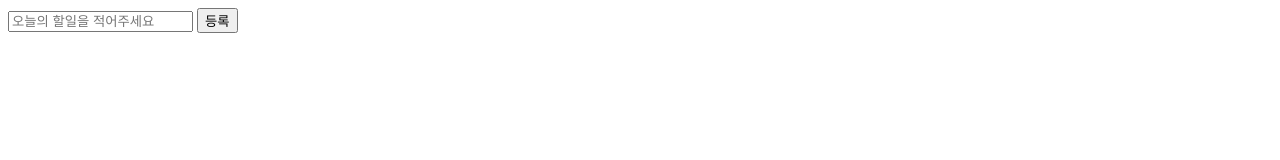
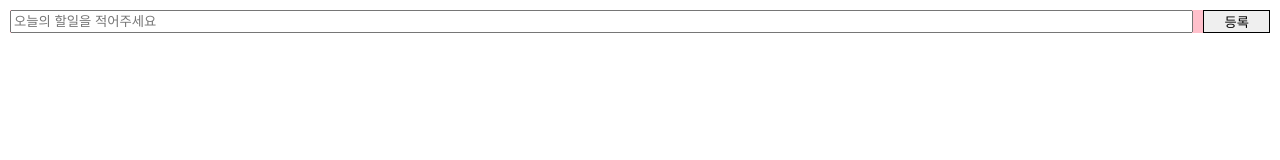
Before and after one commit to teamRedWine/TodoList, a plain HTML site: page index.html in a window 1280 px wide. Drawn offline with Linux system fonts and the light colour scheme.

Commit message:
reset.css추가. 자바스크립트 로컬스토리지 연결 이슈 여전히 해결 못함

```diff
--- a/index.html
+++ b/index.html
@@ -4,8 +4,8 @@
     <meta charset="UTF-8" />
     <meta http-equiv="X-UA-Compatible" content="IE=edge" />
     <meta name="viewport" content="width=device-width, initial-scale=1.0" />
-    <link rel="stylesheet" href="./reset.css" />
-    <link rel="stylesheet" href="./pare-1028.css" />
+    <link rel="stylesheet" href="reset.css" />
+    <link rel="stylesheet" href="pairTodo.css" />
     <title>TodoList</title>
   </head>
   <body>
@@ -28,6 +28,6 @@
         </ul>
       </main>
     </article>
-    <script src="pare-1028.js"></script>
+    <script src="pairTodo.js"></script>
   </body>
 </html>
--- /dev/null
+++ b/reset.css
@@ -0,0 +1,48 @@
+/* http://meyerweb.com/eric/tools/css/reset/
+   v2.0 | 20110126
+   License: none (public domain)
+*/
+
+html, body, div, span, applet, object, iframe,
+h1, h2, h3, h4, h5, h6, p, blockquote, pre,
+a, abbr, acronym, address, big, cite, code,
+del, dfn, em, img, ins, kbd, q, s, samp,
+small, strike, strong, sub, sup, tt, var,
+b, u, i, center,
+dl, dt, dd, ol, ul, li,
+fieldset, form, label, legend,
+table, caption, tbody, tfoot, thead, tr, th, td,
+article, aside, canvas, details, embed,
+figure, figcaption, footer, header, hgroup,
+menu, nav, output, ruby, section, summary,
+time, mark, audio, video {
+	margin: 0;
+	padding: 0;
+	border: 0;
+	font-size: 100%;
+	font: inherit;
+	vertical-align: baseline;
+}
+/* HTML5 display-role reset for older browsers */
+article, aside, details, figcaption, figure,
+footer, header, hgroup, menu, nav, section {
+	display: block;
+}
+body {
+	line-height: 1;
+}
+ol, ul {
+	list-style: none;
+}
+blockquote, q {
+	quotes: none;
+}
+blockquote:before, blockquote:after,
+q:before, q:after {
+	content: '';
+	content: none;
+}
+table {
+	border-collapse: collapse;
+	border-spacing: 0;
+}
```
Also changed, not shown: 1 other file.
